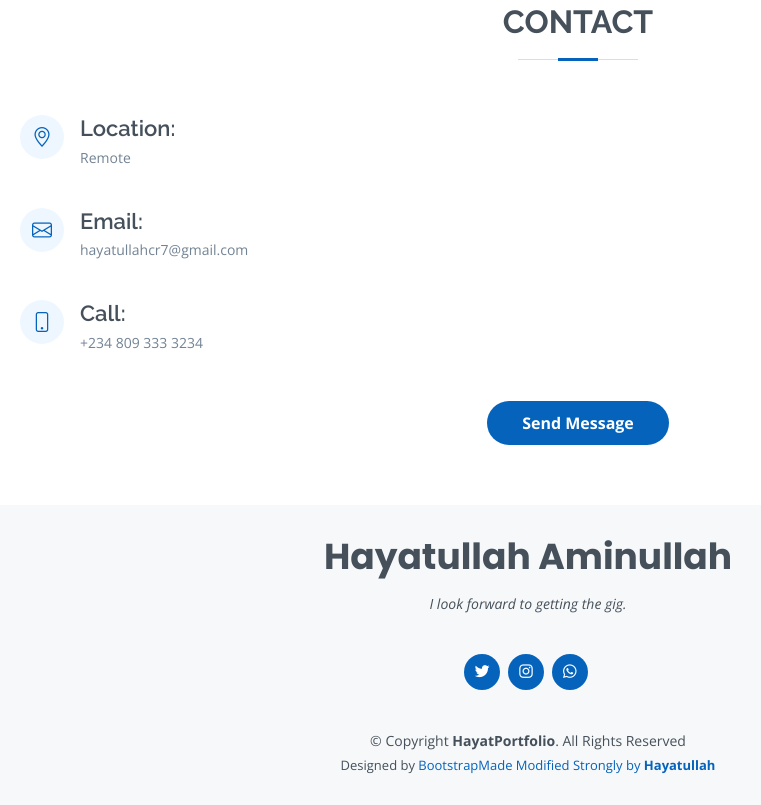
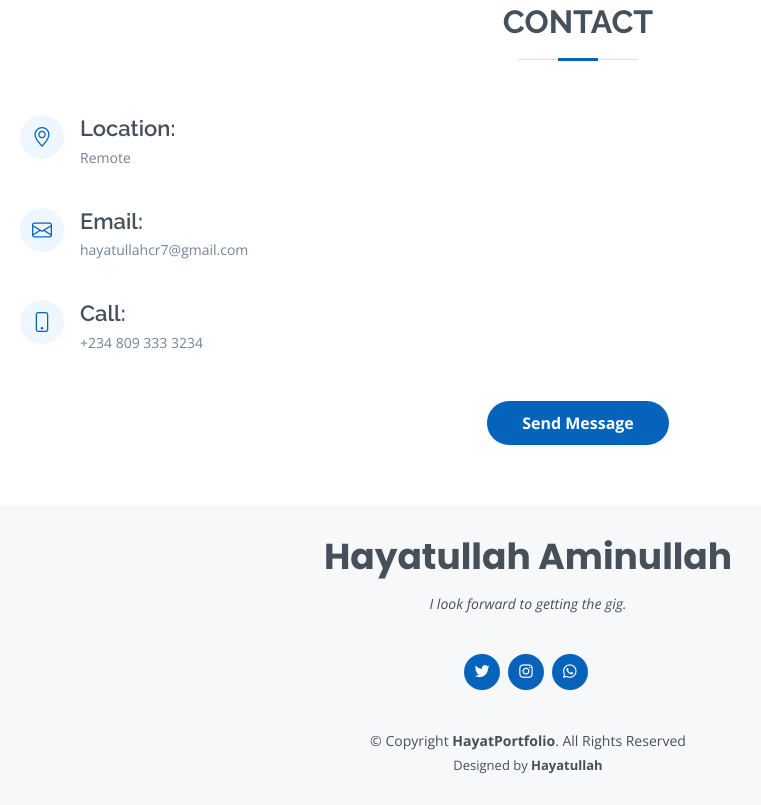
Before and after one commit to komeni/portfolio, a plain HTML site: page index.html in a window 1280 px wide. Shown: the part 2922-3727 px from the top of the page, without its empty margins (112-873 px from the left). Drawn offline with nearby package versions, Linux system fonts and the light colour scheme.

Commit message:
Update index.html

```diff
--- a/index.html
+++ b/index.html
@@ -328,7 +328,7 @@
         &copy; Copyright <strong><span>HayatPortfolio</span></strong>. All Rights Reserved
       </div>
       <div class="credits">
-        Designed by <a href="https://bootstrapmade.com/">BootstrapMade Modified Strongly by <b>Hayatullah</b></a>
+        Designed by <b>Hayatullah</b>
       </div>
     </div>
   </footer>
```
